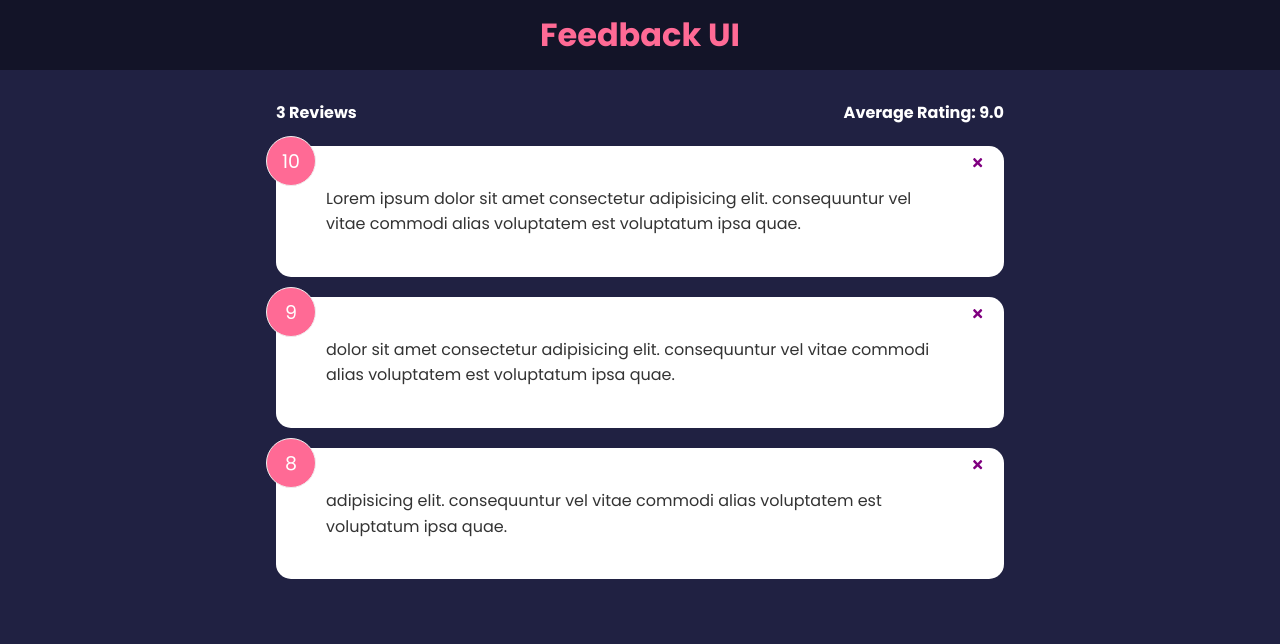
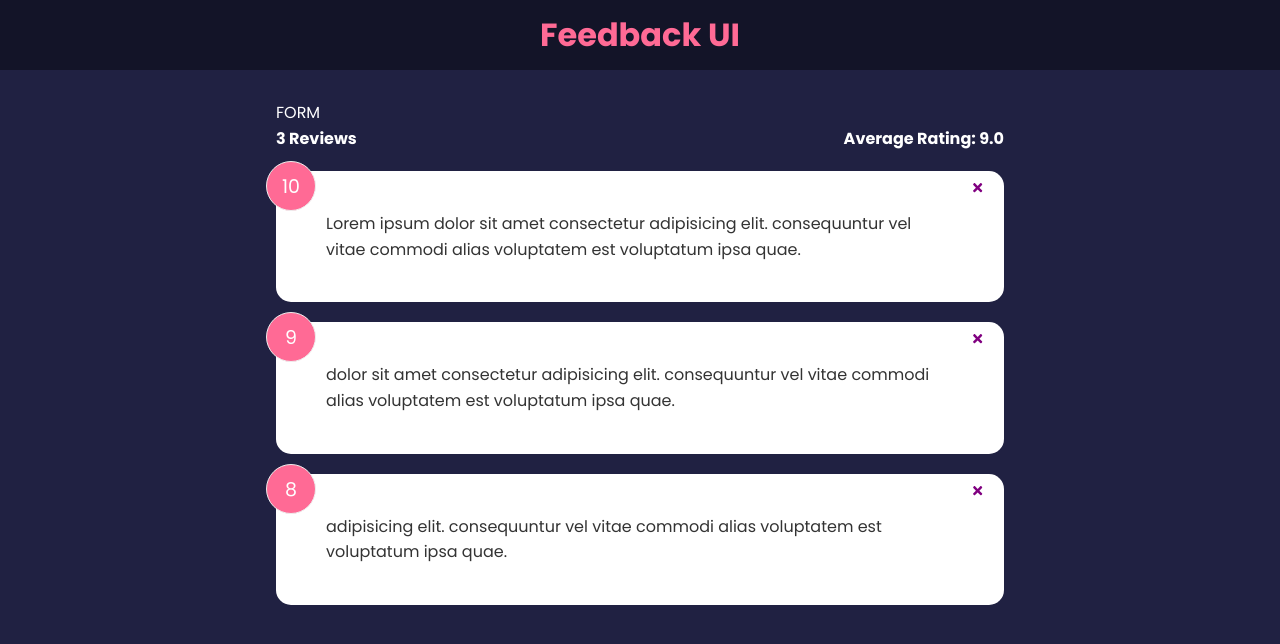
Before and after one commit to MattRuetz/reviews-react-app, a React (Create React App) app: page / in a window 1280 px wide. Shown: the top 644 px of the page. Built offline with nearby package versions, Linux system fonts and the light colour scheme.

Commit message:
form component file created, and component being displlayed in App.

```diff
--- a/src/App.js
+++ b/src/App.js
@@ -3,6 +3,7 @@ import Header from './components/Header';
 import FeedbackList from './components/FeedbackList';
 import FeedbackData from './data/FeedbackData';
 import FeedbackStats from './components/FeedbackStats';
+import FeedbackForm from './components/FeedbackForm';
 
 const App = () => {
     const [feedback, setFeedback] = useState(FeedbackData);
@@ -17,6 +18,7 @@ const App = () => {
         <>
             <Header />
             <div className="container">
+                <FeedbackForm />
                 <FeedbackStats feedback={feedback} />
                 <FeedbackList
                     feedback={feedback}
--- /dev/null
+++ b/src/components/FeedbackForm.jsx
@@ -0,0 +1,5 @@
+const FeedbackForm = () => {
+    return <div>FORM</div>;
+};
+
+export default FeedbackForm;
```
